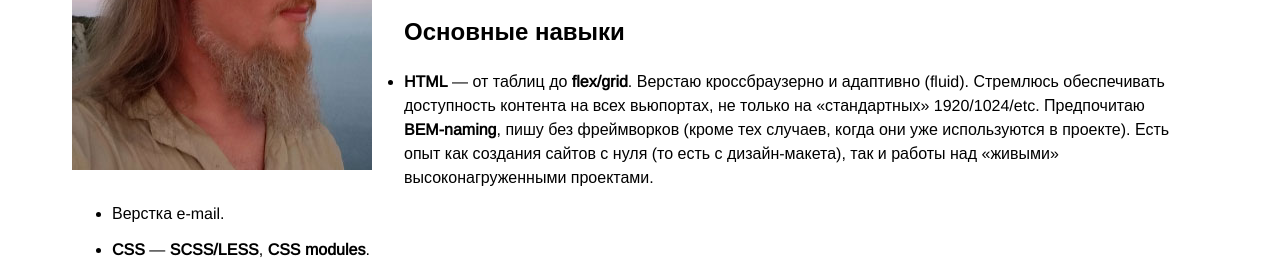
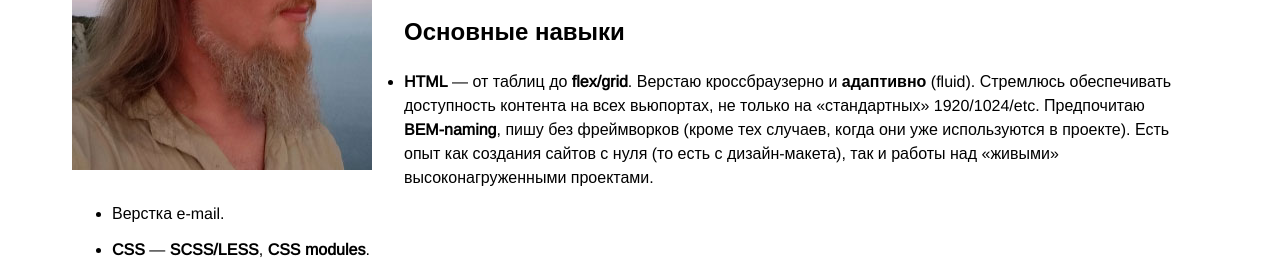
Before and after one commit to alex-stroev/alex-stroev.github.io, a Next.js app: page / in a window 1280 px wide. Shown: the part 246-505 px from the top of the page. Built offline with nearby package versions, Linux system fonts and the light colour scheme.

Commit message:
- context, + fluid

```diff
--- a/app/__components/PortfolioItem/index.jsx
+++ b/app/__components/PortfolioItem/index.jsx
@@ -1,4 +1,3 @@
-// "use client";
 import Image from "next/image";
 import styles from "./styles.module.scss";
 
--- a/app/__components/PortfolioList/index.jsx
+++ b/app/__components/PortfolioList/index.jsx
@@ -13,12 +13,6 @@ const PortfolioList = () => {
     const comp = useRef(null);
 
     useLayoutEffect(() => {
-        // let ctx = gsap.context(() => {
-
-        // }, comp);
-
-        // return () => ctx.revert();
-
         ScrollTrigger.batch(`.${styles.pfblock__grid} > div`, {
             interval: 0.1,
             onEnter: (batch) => {
--- a/app/page.js
+++ b/app/page.js
@@ -58,9 +58,9 @@ export default function Home() {
             <ul>
                 <li>
                     <strong>HTML</strong>&nbsp;&mdash; от&nbsp;таблиц до&nbsp;
-                    <strong>flex/grid</strong>. Верстаю кроссбраузерно
-                    и&nbsp;адаптивно (fluid). Стремлюсь обеспечивать доступность
-                    контента на&nbsp;всех вьюпортах, не&nbsp;только
+                    <strong>flex/grid</strong>. Верстаю кроссбраузерно и&nbsp;
+                    <strong>адаптивно</strong> (fluid). Стремлюсь обеспечивать
+                    доступность контента на&nbsp;всех вьюпортах, не&nbsp;только
                     на&nbsp;&laquo;стандартных&raquo; 1920/1024/etc. Предпочитаю{" "}
                     <strong className="nobr">BEM-naming</strong>, пишу без
                     фреймворков (кроме тех случаев, когда они уже используются
```
